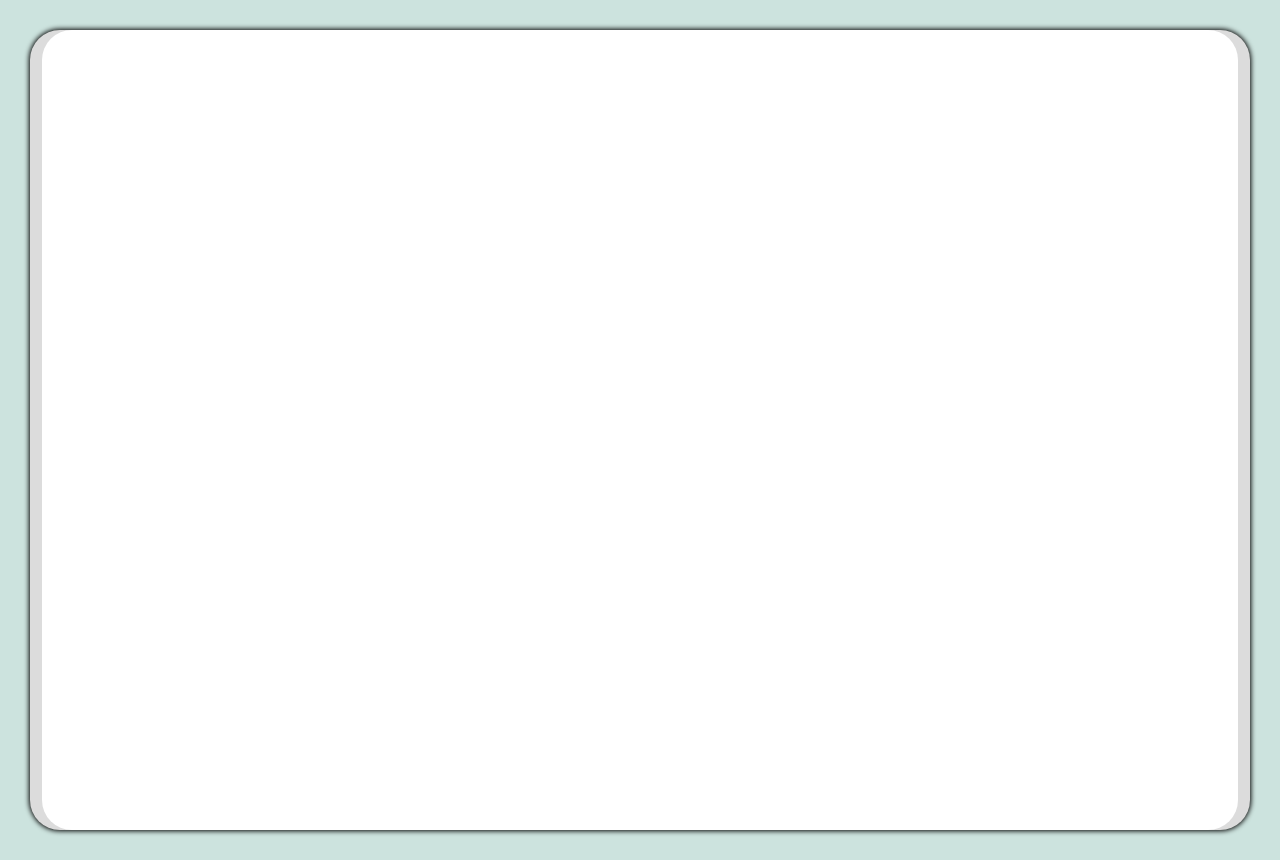
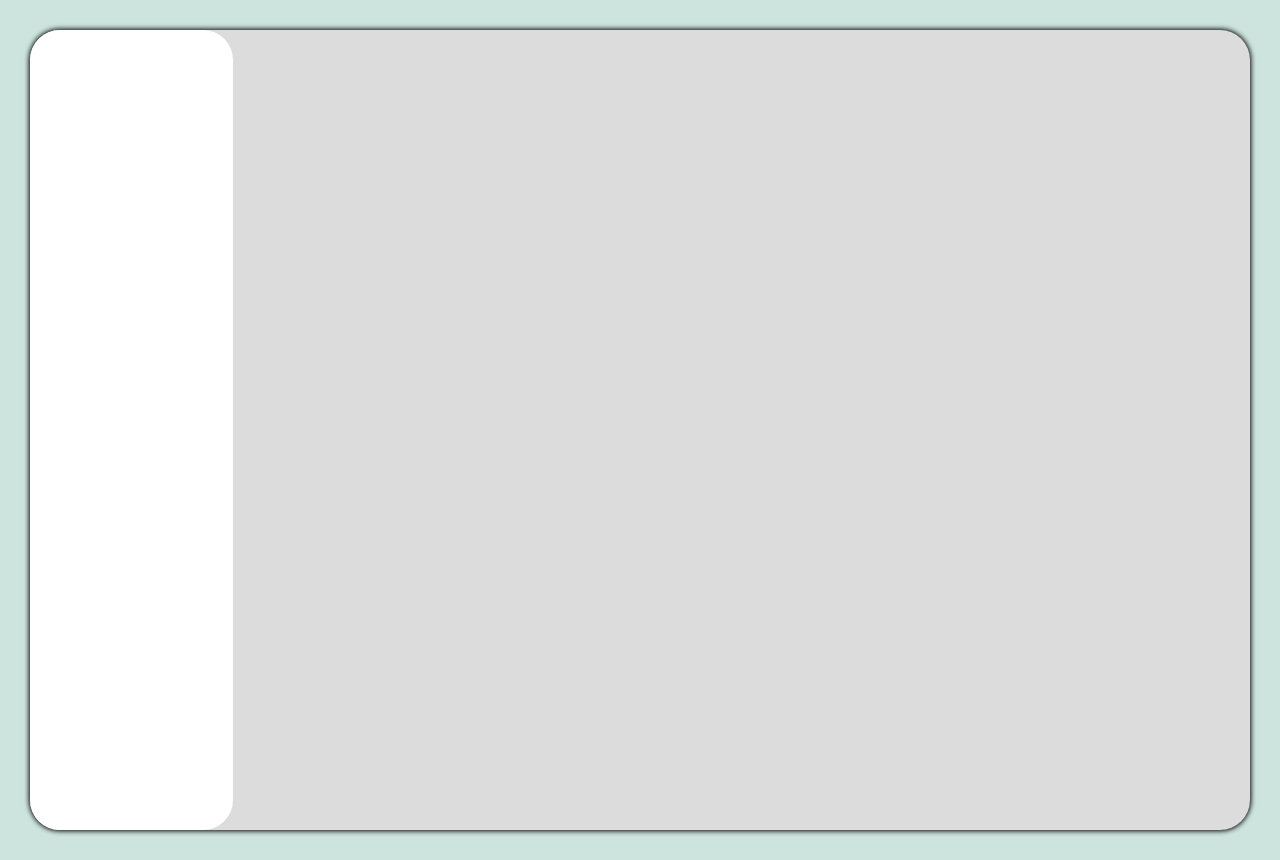
Before and after one commit to Madhav4466/user-dashboard, a React (Create React App) app: page / in a window 1280 px wide. Built offline with nearby package versions, Linux system fonts and the light colour scheme; the HTML template or start-up script is replaced by a standard one.

Commit message:
Update design of Left panel and Main container

```diff
--- a/src/components/left-panel/left-panel.js
+++ b/src/components/left-panel/left-panel.js
@@ -6,12 +6,12 @@ export default class LeftPanel extends React.Component
     render()
     {
         return(
-            <div class='left-panel-container'>
-                <Row lg={4} className="vh-100">
-                    <Col lg={2} md={2} sm={2}>
+            <>
+                <Row lg={12} className='left-panel-container vh-100'>
+                    <Col lg={12} md={2} sm={2}>
                     </Col>
                 </Row>
-            </div>
+            </>
         );
     }
 }
--- a/src/components/main/main.js
+++ b/src/components/main/main.js
@@ -1,5 +1,5 @@
 import React from "react";
-import { Container} from "react-bootstrap";
+import { Col, Container, Row} from "react-bootstrap";
 import Announcement from "../announcement/announcement";
 import LeftPanel from "../left-panel/left-panel";
 
@@ -48,9 +48,16 @@ export default class Main extends React.Component {
     render() {
         return (
             <main id="main">
-                <Announcement announce={this.state.announcementText}/>
                 <Container fluid>
-                    <LeftPanel></LeftPanel>
+                    <Announcement announce={this.state.announcementText}/>
+                    <Row lg={12} className="content">
+                        <Col lg={2}>
+                            <LeftPanel></LeftPanel>
+                        </Col>
+                        <Col lg={10}>
+                        </Col>
+                    </Row>
+
                 </Container>
             </main>
         );
```
